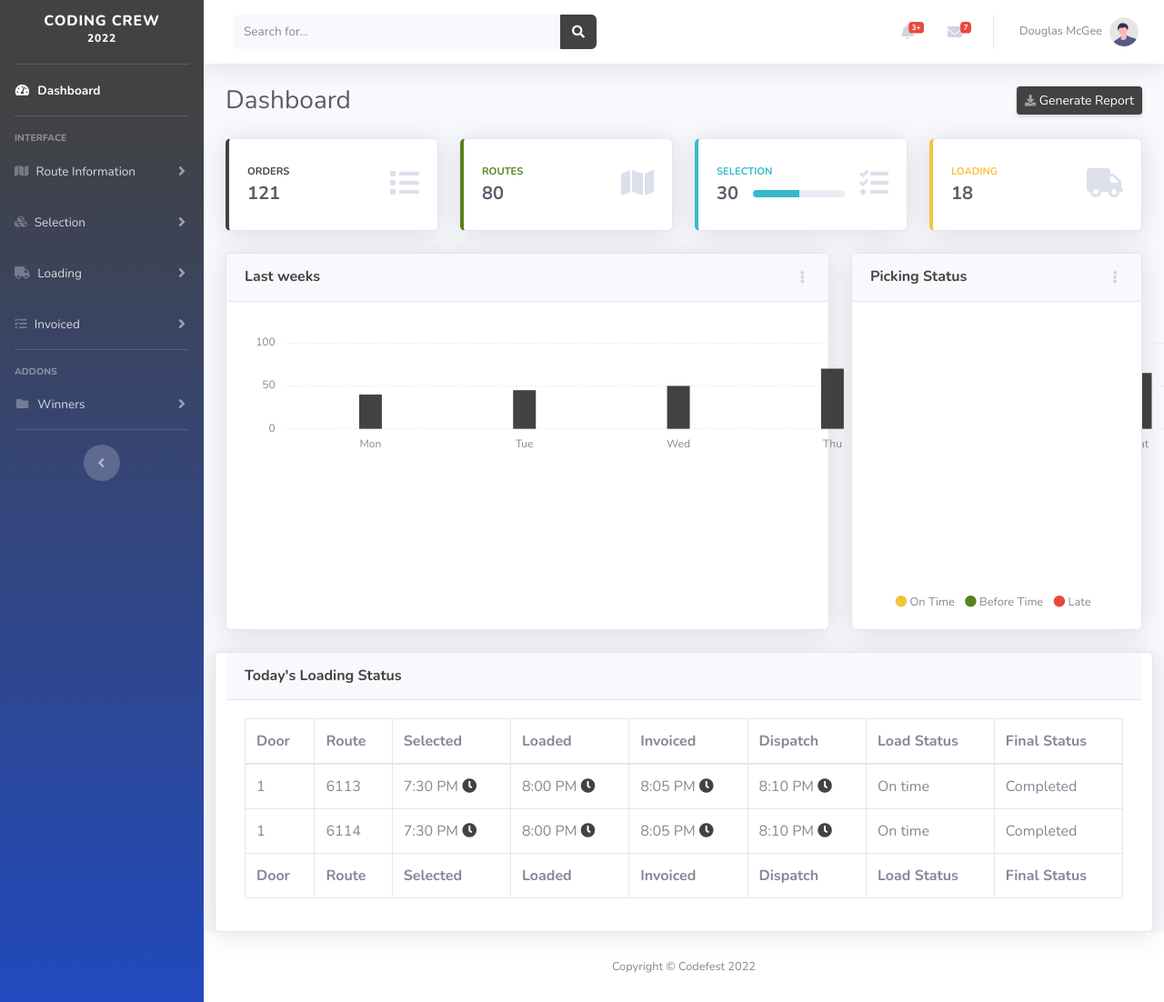
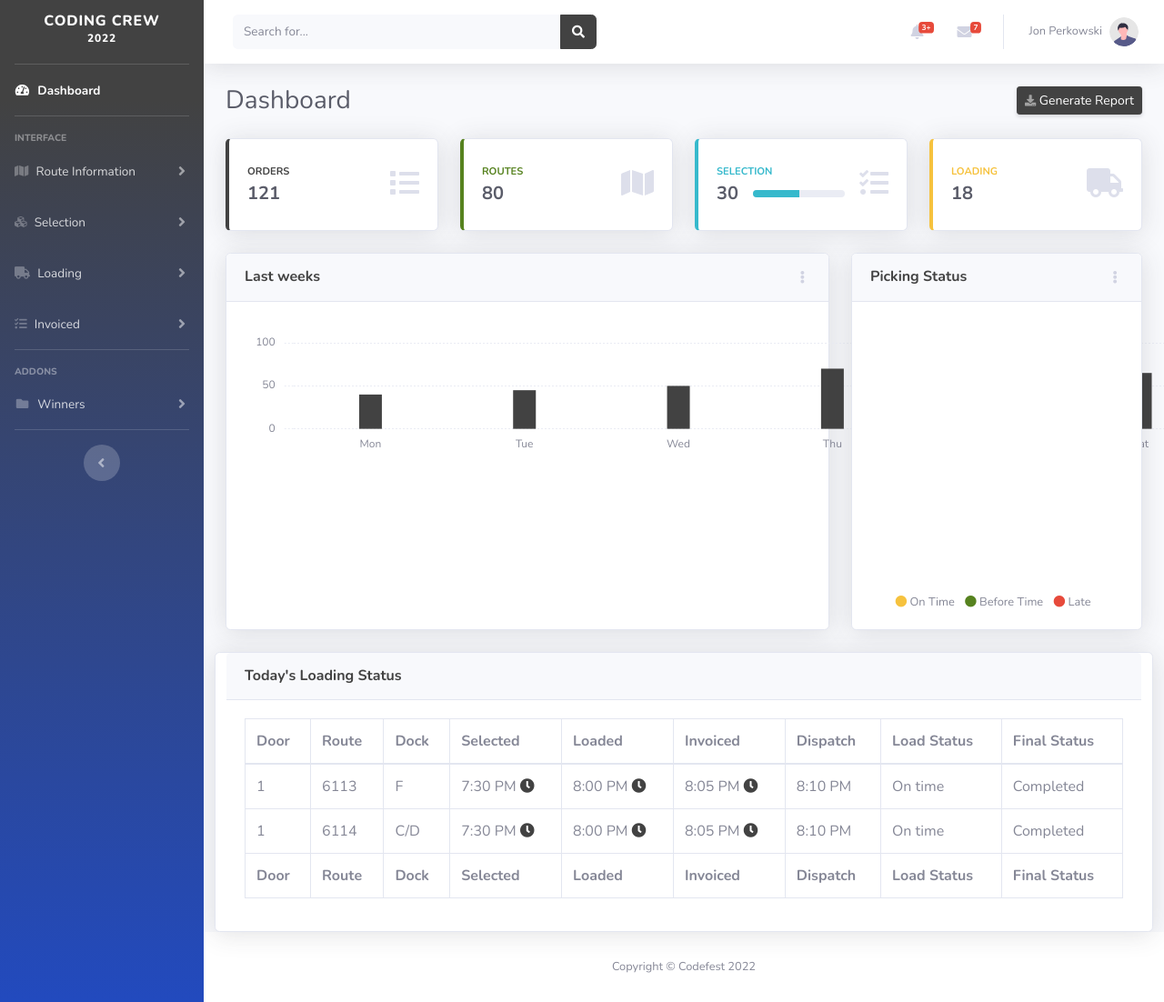
Before and after one commit to sheetalsoni/Codefest2022, a website with bundled scripts: page index.html in a window 1280 px wide. Shown: the whole page at 91% size. Built offline with nearby package versions, Linux system fonts and the light colour scheme.

Commit message:
Dock info

```diff
--- a/index.html
+++ b/index.html
@@ -303,7 +303,7 @@
                         <li class="nav-item dropdown no-arrow">
                             <a class="nav-link dropdown-toggle" href="#" id="userDropdown" role="button"
                                 data-toggle="dropdown" aria-haspopup="true" aria-expanded="false">
-                                <span class="mr-2 d-none d-lg-inline text-gray-600 small">Douglas McGee</span>
+                                <span class="mr-2 d-none d-lg-inline text-gray-600 small">Jon Perkowski</span>
                                 <img class="img-profile rounded-circle"
                                     src="img/undraw_profile.svg">
                             </a>
@@ -522,6 +522,7 @@
                                             <tr>
                                                 <th>Door</th>
                                                 <th>Route</th>
+                                                <th>Dock</th>
                                                 <th>Selected</th>
                                                 <th>Loaded</th>
                                                 <th>Invoiced</th>
@@ -536,6 +537,7 @@
                                             <tr>
                                                 <th>Door</th>
                                                 <th>Route</th>
+                                                <th>Dock</th>
                                                 <th>Selected</th>
                                                 <th>Loaded</th>
                                                 <th>Invoiced</th>
@@ -550,11 +552,11 @@
                                             <tr>
                                                 <td>1</td>
                                                 <td>6113</td>
-
+                                                <td>F</td>
                                                 <td>7:30 PM <a href="#"><i class="fas fa-clock"></i></a></td>
                                                 <td>8:00 PM <a href="#"><i class="fas fa-clock"></i></a></td>
                                                 <td>8:05 PM <a href="#"><i class="fas fa-clock"></i></a></td>
-                                                <td>8:10 PM <a href="#"><i class="fas fa-clock"></i></a></td>
+                                                <td>8:10 PM </td>
                                                 <td>On time</td>
                                                 <td>Completed</td>
                                             </tr>
@@ -562,10 +564,11 @@
                                             <tr>
                                                 <td>1</td>
                                                 <td>6114</td>
+                                                <td>C/D</td>
                                                 <td>7:30 PM <a href="#"><i class="fas fa-clock"></i></a></td>
                                                 <td>8:00 PM <a href="#"><i class="fas fa-clock"></i></a></td>
                                                 <td>8:05 PM <a href="#"><i class="fas fa-clock"></i></a></td>
-                                                <td>8:10 PM <a href="#"><i class="fas fa-clock"></i></a></td>
+                                                <td>8:10 PM </td>
                                                 <td>On time</td>
                                                 <td>Completed</td>
                                             </tr>
```
